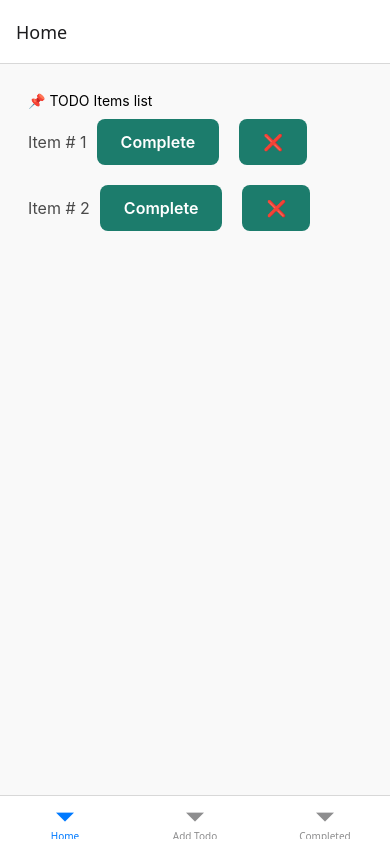
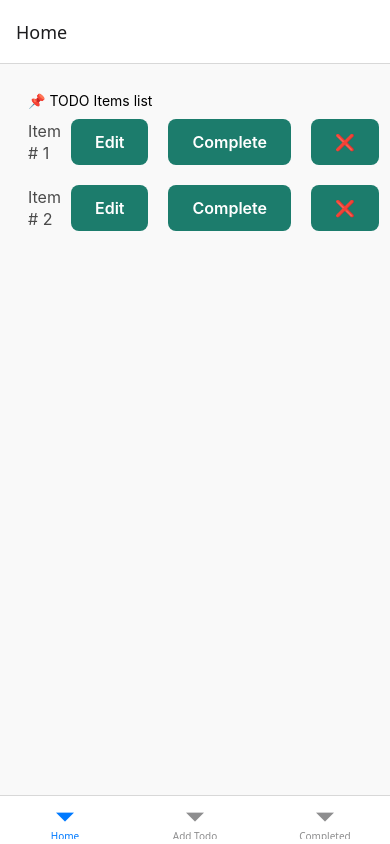
Before and after one commit to miankhalid/TiL-today-i-learned, a React Native app in the folder react-native/SampleProfileApp/: screen /TodoApp in a window 390 px wide. Built offline with nearby package versions, Linux system fonts and the light colour scheme.

Commit message:
Implement edit option

```diff
--- a/react-native/SampleProfileApp/src/todo-app/HomeTab.jsx
+++ b/react-native/SampleProfileApp/src/todo-app/HomeTab.jsx
@@ -16,6 +16,17 @@ export default function HomeTab({ todos, setTodos }) {
     setTodos(todos.filter(item => item.id !== todo.id))
   }
 
+  const editTodo = (id, newText) => {
+    setTodos(
+      todos.map(item => {
+        if (item.id === id) {
+          item.updateText(newText);
+        }
+        return item;
+      })
+    )
+  }
+
   const incompleteTodos = todos.filter(item => !item.done);
 
   return (
@@ -28,6 +39,7 @@ export default function HomeTab({ todos, setTodos }) {
             todo={item}
             onComplete={() => markComplete(item)}
             onDelete={() => deleteTodo(item)}
+            onEdit={editTodo}
           />
         ))}
       </View>
--- a/react-native/SampleProfileApp/src/todo-app/components/TodoItem.jsx
+++ b/react-native/SampleProfileApp/src/todo-app/components/TodoItem.jsx
@@ -1,17 +1,28 @@
-import React from 'react';
-import { Text, TouchableOpacity, useColorScheme, View } from 'react-native';
+import React, { useState } from 'react';
+import { Text, TextInput, TouchableOpacity, useColorScheme, View } from 'react-native';
 import createStyles from '../../themes/Styles';
 
-export default function TodoItem({ todo, onComplete, onDelete }) {
+export default function TodoItem({ todo, onComplete, onDelete, onEdit }) {
     const scheme = useColorScheme(); // "light" or "dark"
     const styles = createStyles(scheme);
+
+    const [isEditing, setIsEditing] = useState(false);
+    const [editedText, setEditedText] = useState(todo.text);
+
+    const saveEdit = () => {
+        onEdit(todo.id, editedText)
+        setIsEditing(false);
+    }
+
     return (
         <View style={styles.row}>
+            {!isEditing ? (
+                <>
                     <Text style={styles.body} >{todo.text}</Text>
 
-            {/* <TouchableOpacity style={styles.button} onPress={() => { }}>
+                    <TouchableOpacity style={styles.button} onPress={() => { setIsEditing(true); }}>
                         <Text style={styles.buttonText}>Edit</Text>
-            </TouchableOpacity> */}
+                    </TouchableOpacity>
 
                     <TouchableOpacity style={styles.button} onPress={onComplete}>
                         <Text style={styles.buttonText}>Complete</Text>
@@ -20,6 +31,23 @@ export default function TodoItem({ todo, onComplete, onDelete }) {
                     <TouchableOpacity style={styles.button} onPress={onDelete}>
                         <Text style={styles.buttonText}>❌</Text>
                     </TouchableOpacity>
+                </>
+            ) : (
+                <>
+                    <TextInput
+                        style={styles.input}
+                        value={editedText}
+                        onChangeText={setEditedText}
+                    />
+                    <TouchableOpacity style={styles.button} onPress={saveEdit}>
+                        <Text style={styles.buttonText}>Save</Text>
+                    </TouchableOpacity>
+                    <TouchableOpacity style={styles.button} onPress={() => setIsEditing(false)}>
+                        <Text style={styles.buttonText}>Cancel</Text>
+                    </TouchableOpacity>
+                </>
+            )
+            }
         </View >
     );
 }
```
Lines whose indentation alone changed are shown as unchanged.
